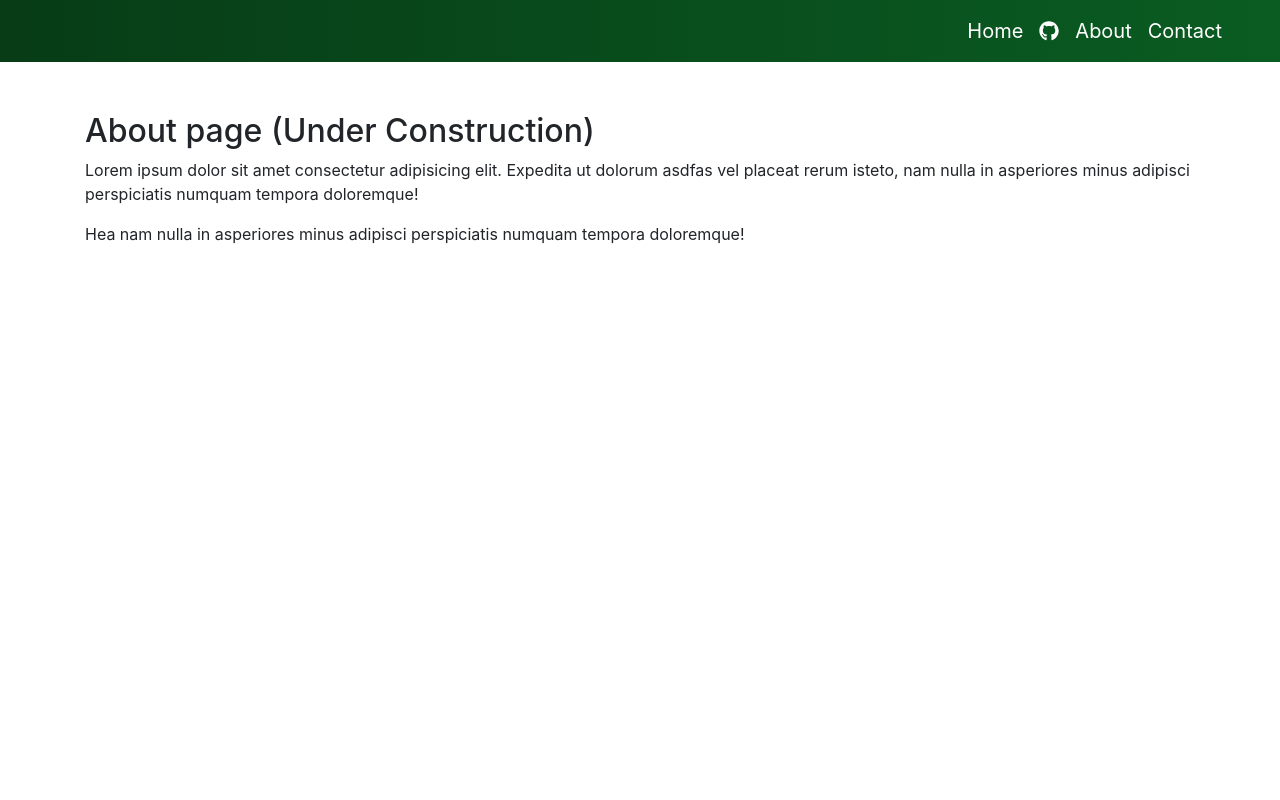
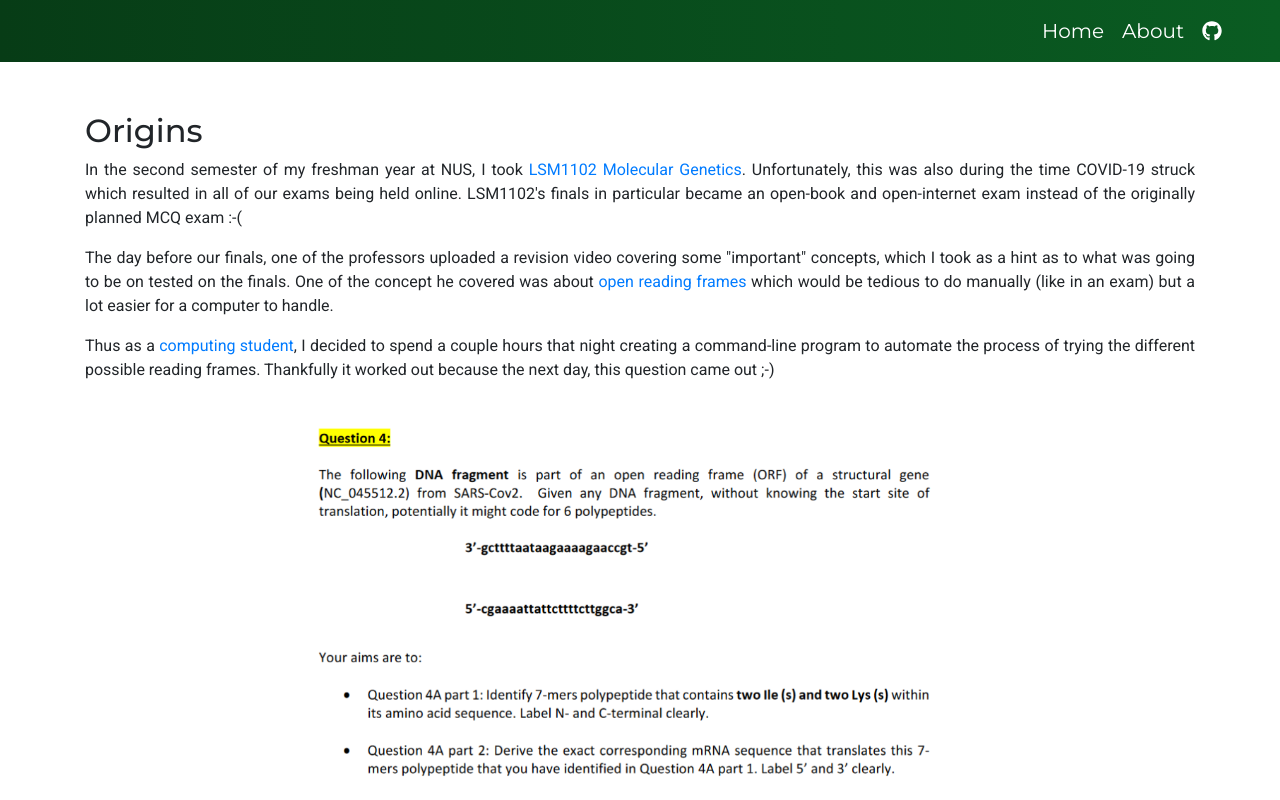
Before and after one commit to aizatazhar/dna-converter, a React (Create React App) app: page /dna-converter/about in a window 1280 px wide. Shown: the top 800 px of the page. Built offline with nearby package versions, Linux system fonts and the light colour scheme.

Commit message:
Add about section

```diff
--- a/package.json
+++ b/package.json
@@ -20,6 +20,9 @@
     "react-router-dom": "^5.2.0",
     "react-scripts": "3.4.3",
     "styled-components": "^5.1.1",
+    "typeface-montserrat": "0.0.75",
+    "typeface-open-sans": "0.0.75",
+    "typeface-roboto": "0.0.75",
     "typeface-source-code-pro": "^1.1.3"
   },
   "scripts": {
--- a/src/App.js
+++ b/src/App.js
@@ -2,7 +2,7 @@ import React, { Component } from 'react';
 import {BrowserRouter as Router, Route, Switch} from "react-router-dom";
 import Home from "./pages/Home";
 import About from "./pages/About";
-import Contact from "./pages/Contact";
+// import Contact from "./pages/Contact";
 import NoMatch from "./pages/NoMatch";
 import NavigationBar from "./components/NavigationBar";
 
@@ -19,7 +19,7 @@ class App extends Component {
             <Switch>
               <Route exact path = "/dna-converter" component ={Home} />
               <Route exact path = "/dna-converter/about" component ={About} />
-              <Route exact path = "/dna-converter/contact" component ={Contact} />
+              {/* <Route exact path = "/dna-converter/contact" component ={Contact} /> */}
               <Route component ={NoMatch} />
             </Switch>
         </React.Fragment>
--- a/src/components/NavigationBar.js
+++ b/src/components/NavigationBar.js
@@ -17,6 +17,8 @@ const Styles = styled.div`
   .navbar-brand, .navbar-nav .nav-link {
     color: #ffffff;
     font-size: 20px;
+    padding-left: 10px;
+    font-family: Montserrat;
   }
 
   .fa-github{
@@ -36,16 +38,15 @@ export const NavigationBar = () => (
           <NavItem>
             <Nav.Link as={Link} to="/dna-converter">Home</Nav.Link>
           </NavItem>
+
+          <NavItem>
+            <Nav.Link as={Link} to="/dna-converter/about">About</Nav.Link>
+          </NavItem>
+
           <NavItem>
             <Nav.Link href="https://github.com/aizatazhar/dna-converter">
               <FontAwesomeIcon icon={faGithub} style={{ color: 'white' }}/>
             </Nav.Link>
-          </NavItem>
-          <NavItem>
-            <Nav.Link as={Link} to="/dna-converter/about">About</Nav.Link>
-          </NavItem>
-          <NavItem>
-            <Nav.Link as={Link} to="/dna-converter/contact">Contact</Nav.Link>
           </NavItem>
         </Nav>
       </Navbar.Collapse>
--- a/src/index.js
+++ b/src/index.js
@@ -4,6 +4,9 @@ import './index.css';
 import App from './App';
 import * as serviceWorker from './serviceWorker';
 import "typeface-source-code-pro";
+import "typeface-montserrat";
+import "typeface-open-sans";
+import "typeface-roboto";
 
 ReactDOM.render(
   <React.StrictMode>
--- a/src/pages/About.js
+++ b/src/pages/About.js
@@ -1,25 +1,58 @@
 import React from "react";
 import Container from "react-bootstrap/Container";
 import styled from "styled-components";
+import finals from "../assets/finals.png";
 
 const Styles = styled.div`
   .about {
     margin: 50px;
+  }
+
+  .body p {
+    font-size: 16px;
+    font-family: Roboto;
+    text-align: justify;
+  }
+
+  .header {
+    font-family: Montserrat;
   }
 `;
 
 export const About = () => (
   <Styles>
     <div className="about">
-      <Container>
-        <h2> About page (Under Construction) </h2>
+      <Container className="body">
+        <h2 className="header"> Origins</h2>
         <p>
-          Lorem ipsum dolor sit amet consectetur adipisicing elit.
-          Expedita ut dolorum asdfas vel placeat rerum isteto,
-          nam nulla in asperiores minus adipisci perspiciatis numquam tempora doloremque!
+          In the second semester of my freshman year at NUS, I took <a href="https://nusmods.com/modules/LSM1102/molecular-genetics">LSM1102 Molecular Genetics</a>
+          . Unfortunately, this was also during the time COVID-19 struck which resulted in all of our exams
+          being held online. LSM1102's finals in particular became an open-book and open-internet
+          exam instead of the originally planned MCQ exam :-(
         </p>
+
         <p>
-          Hea nam nulla in asperiores minus adipisci perspiciatis numquam tempora doloremque!
+          The day before our finals, one of the professors uploaded a revision video covering some
+          "important" concepts, which I took as a hint as to what was going to be on tested on the finals.
+          One of the concept he covered was about <a href="https://en.wikipedia.org/wiki/Open_reading_frame">open reading frames</a> which
+          would be tedious to do manually (like in an exam) but a lot easier for a computer to handle.
+        </p>
+
+        <p>
+          Thus as a <a href="https://www.comp.nus.edu.sg/">computing student</a>, I decided to spend a couple hours that night creating a
+          command-line program to automate the process of trying the different possible reading frames.
+          Thankfully it worked out because the next day, this question came out ;-)
+        </p>
+
+        <br/>
+        <center>
+          <img src={finals} width="60%" height="60%"/>
+        </center>
+        <br/>
+
+        <p>
+          Afterwards I decided to trasnform my command-line program into a website since
+          transcribing/translating DNA is pretty handy, and it would also a good opportunity to learn React.
         </p>
       </Container>
     </div>
--- a/src/pages/Home.js
+++ b/src/pages/Home.js
@@ -28,6 +28,7 @@ const Styles = styled.div`
     margin-top: 10px;
     margin-bottom: 10px;
     background: #eb6434;
+    font-family: Open Sans;
     color: #FFFFFF;
     border: 1px solid #eb6434;
     border-radius: 10px;
@@ -168,7 +169,7 @@ class Home extends Component {
       <Styles>
         <div className="input">
           <Container>
-            <h1>Enter your DNA strand</h1>
+            <h1 style={{fontFamily: "Montserrat"}}>Enter your DNA strand</h1>
             <Form inline>
               <Form.Group>
                 <Form.Control
--- a/src/pages/NoMatch.js
+++ b/src/pages/NoMatch.js
@@ -1,12 +1,22 @@
 import React from "react";
 import Container from "react-bootstrap/Container";
+import styled from "styled-components";
+
+const Styles = styled.div`
+  .header {
+    font-family: Montserrat;
+    margin: 50px;
+  }
+`;
 
 export const NoMatch = () => (
-  <div>
-    <Container>
-      <h2> Invalid url </h2>
-    </Container>
-  </div>
+  <Styles>
+    <div>
+      <Container>
+        <h2 className="header"> Oops! You entered an invalid url :-( </h2>
+      </Container>
+    </div>
+  </Styles>
 )
 
 export default NoMatch;
```
Also changed, not shown: src/assets/finals.png (added), 1 other file (tests, documents, lock files or other folders).
